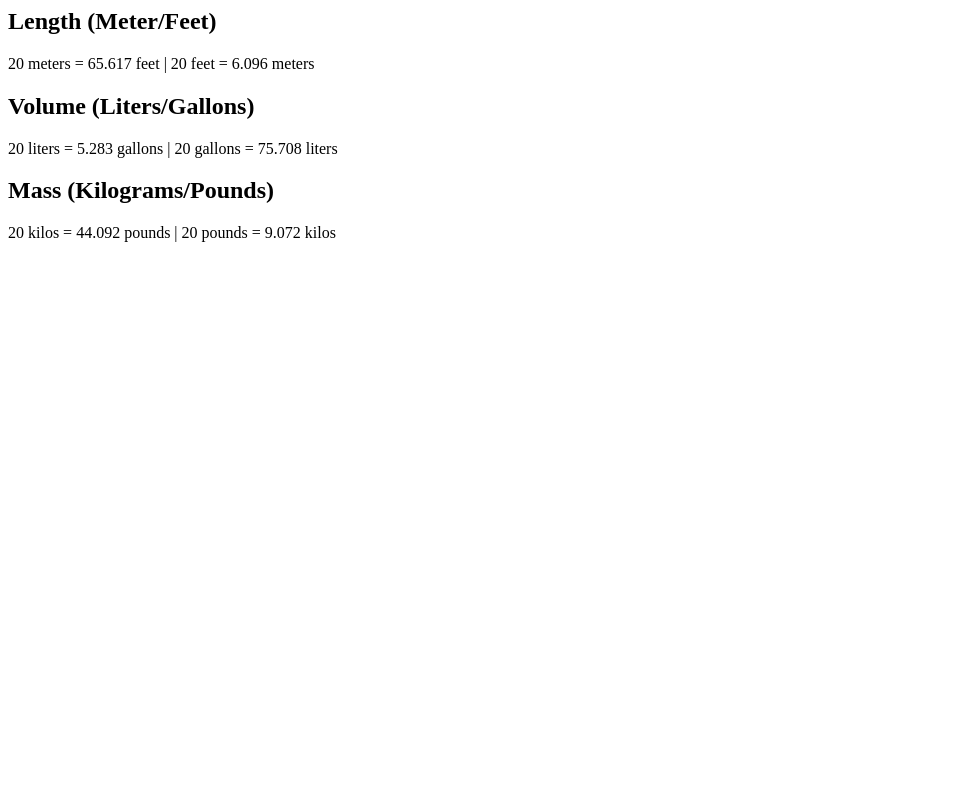
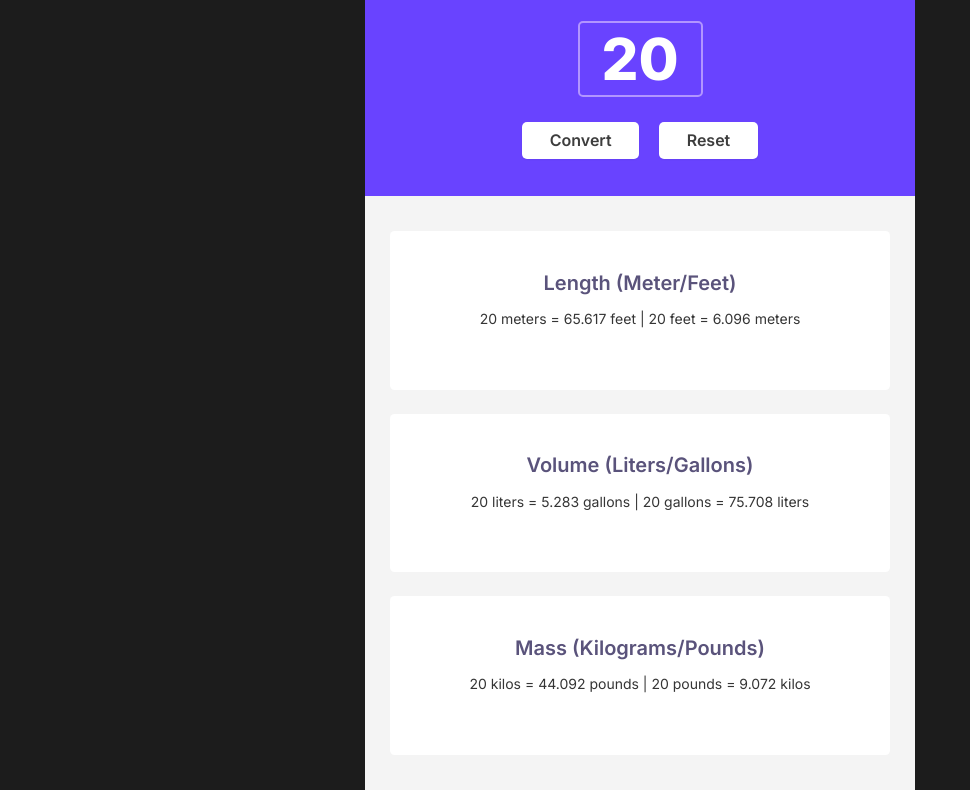
Before and after one commit to rosiehavu/scrimba-project, a browser extension: page unit-converter/index.html in a window 1280 px wide. Shown: the part 139-929 px from the top of the page, without its empty margins (0-970 px from the left). Before the commit the page ends 800 px from the top, so only its background shows below. Drawn offline with nearby package versions, Linux system fonts and the light colour scheme.

Commit message:
Update full functions

```diff
--- a/unit-converter/index.css
+++ b/unit-converter/index.css
@@ -0,0 +1,146 @@
+body {
+    background: #1C1C1C;
+    font-family: 'Inter', sans-serif;
+    font-size: 14px;
+}
+
+.container {
+    margin: 50px auto;
+    width: 550px;
+}
+
+.header-section {
+    display: flex;
+    flex-direction: column;
+    justify-content: center;
+    align-items: center;
+    background: #6943FF;
+    color: white;
+    width: 100%;
+    height: 285px;
+}
+
+h1 {
+    color: #FFF;
+    text-align: center;
+    font-family: Inter;
+    font-size: 28px;
+    font-style: normal;
+    font-weight: 800;
+    line-height: 38px; /* 135.714% */
+    letter-spacing: -0.84px;
+    margin: 0 0 35px 0;
+}
+
+#input-el {
+    width: 117px;
+    border-radius: 5px;
+    border: 2px solid #B295FF;
+    background: #6943FF;
+    color: white;
+    text-align: center;
+    font-family: Inter;
+    font-size: 58px;
+    font-weight: 800;
+    line-height: 24.393px;
+    margin-bottom: 25px;
+}
+
+/* Remove default number input arrows */
+#input-el::-webkit-outer-spin-button,
+#input-el::-webkit-inner-spin-button {
+    -webkit-appearance: none;
+    margin: 0;
+}
+
+#input-el[type=number] {
+    -moz-appearance: textfield;
+}
+
+.button-section{
+    display: flex;
+    flex-direction: row;
+    gap: 20px;
+}
+
+button {
+    background: white;
+    padding: 9px 27.5px;
+    border: none;
+    box-shadow: 0px 1px 2px rgba(0, 0, 0, 0.05);
+    border-radius: 5px;
+    font-family: 'Inter', sans-serif;
+    font-size: 16px;
+    font-weight: 600;
+    color: #3D3D3D;
+}
+
+button:hover{
+    cursor: pointer;
+    background: #f5f5f5;
+}
+
+button:active{
+    transform: scale(0.98);
+    transition: 0.04s;
+}
+
+.unit-info {
+    display: flex;
+    flex-direction: column;
+    justify-content: center;
+    align-items: center;
+    padding: 35px 25px;
+    background: #F4F4F4;
+}
+
+.conversion {
+    border-radius: 4.681px;
+    background: var(--white, #FFF);
+    width: 450px;
+    height: 108.573px;
+    padding: 25px;
+    text-align: center;
+    margin-bottom: 24px;
+}
+
+.conversion:last-child {
+    margin-bottom: 0;
+}
+
+h2 {
+    color: #5A537B;
+    text-align: center;
+    font-family: Inter;
+    font-size: 20px;
+    font-style: normal;
+    font-weight: 600;
+    line-height: 20px; /* 100% */
+}
+
+.description {
+    color: #353535;
+    text-align: center;
+
+    /* text-sm/leading-5/font-normal */
+    font-family: Inter;
+    font-size: 14px;
+    font-style: normal;
+    font-weight: 400;
+    line-height: 20px; /* 142.857% */
+    margin: 0;
+}
+
+.copyright{
+    font-size: 0.8em;
+    text-align: center;
+    color:white
+}
+
+.copyright a {
+    color:white
+}
+
+.copyright a:hover {
+    color:lightgreen
+}
--- a/unit-converter/index.html
+++ b/unit-converter/index.html
@@ -1,26 +1,37 @@
-!<!DOCTYPE html>
+<!DOCTYPE html>
 <html lang="en">
     <head>
+        <meta charset="UTF-8">
+        <meta http-equiv="X-UA-Compatible" content="IE=edge">
+        <meta name="viewport" content="width=device-width, initial-scale=1.0">
+        <title>Unit Converter</title>
+        <link rel="stylesheet" href="https://cdnjs.cloudflare.com/ajax/libs/normalize/8.0.1/normalize.css">
         <link rel="stylesheet" href="index.css">
+        <link rel="preconnect" href="https://fonts.googleapis.com">
+        <link rel="preconnect" href="https://fonts.gstatic.com" crossorigin>
+        <link href="https://fonts.googleapis.com/css2?family=Inter:wght@400;600;800&display=swap" rel="stylesheet">
     </head>
     <body>
         <div class="container">
             <div class="header-section">
                 <h1>Metric/Imperial Unit Conversion</h1>
                 <input type="number" id="input-el" value="20">
-                <button id="convert-btn">Convert</button>
+                <div class="button-section">
+                    <button id="convert-btn">Convert</button>
+                    <button id="reset-btn">Reset</button>
+                </div>
             </div>
 
             <div class="unit-info">
-                <div id="length-section">
+                <div class = "conversion">
                     <h2 class="title">Length (Meter/Feet)</h2>
                     <p class="description" id="length-result">20 meters = 65.616 feet | 20 feet = 6.096 meters</p>
                 </div>
-                <div id="volume-section">
+                <div class = "conversion">
                     <h2 class="title">Volume (Liters/Gallons)</h2>
                     <p class="description" id="volume-result">20 liters = 5.284 gallons | 20 gallons = 75.708 liters</p>
                 </div>
-                <div id="mass-section">
+                <div class = "conversion">
                     <h2 class="title">Mass (Kilograms/Pounds)</h2>
                     <p class="description" id="mass-result">20 kilos = 44.092 pounds | 20 pounds = 9.072 kilos</p>
                 </div>
@@ -28,4 +39,10 @@
         </div>
         <script src="index.js"></script>
     </body>
+    <footer class = "copyright" >
+        <p>
+            @ 2025
+            <a href="https://github.com/rosiehavu/rosiehavu" target="_blank">Rosie Ha Vu</a>
+        </p>
+    </footer>
 </html>
--- a/unit-converter/index.js
+++ b/unit-converter/index.js
@@ -1,5 +1,6 @@
 const unitInput = document.getElementById("input-el")
 const convertBtn = document.getElementById("convert-btn")
+const resetBtn = document.getElementById("reset-btn")
 const lengthResult = document.getElementById("length-result")
 const volumeResult = document.getElementById("volume-result")
 const massResult = document.getElementById("mass-result")
@@ -32,3 +33,7 @@ unitInput.addEventListener('keypress', (e) => {
 });
 
 convertUnits();
+
+resetBtn.addEventListener("click", function() {
+    window.location.reload()
+})
```
